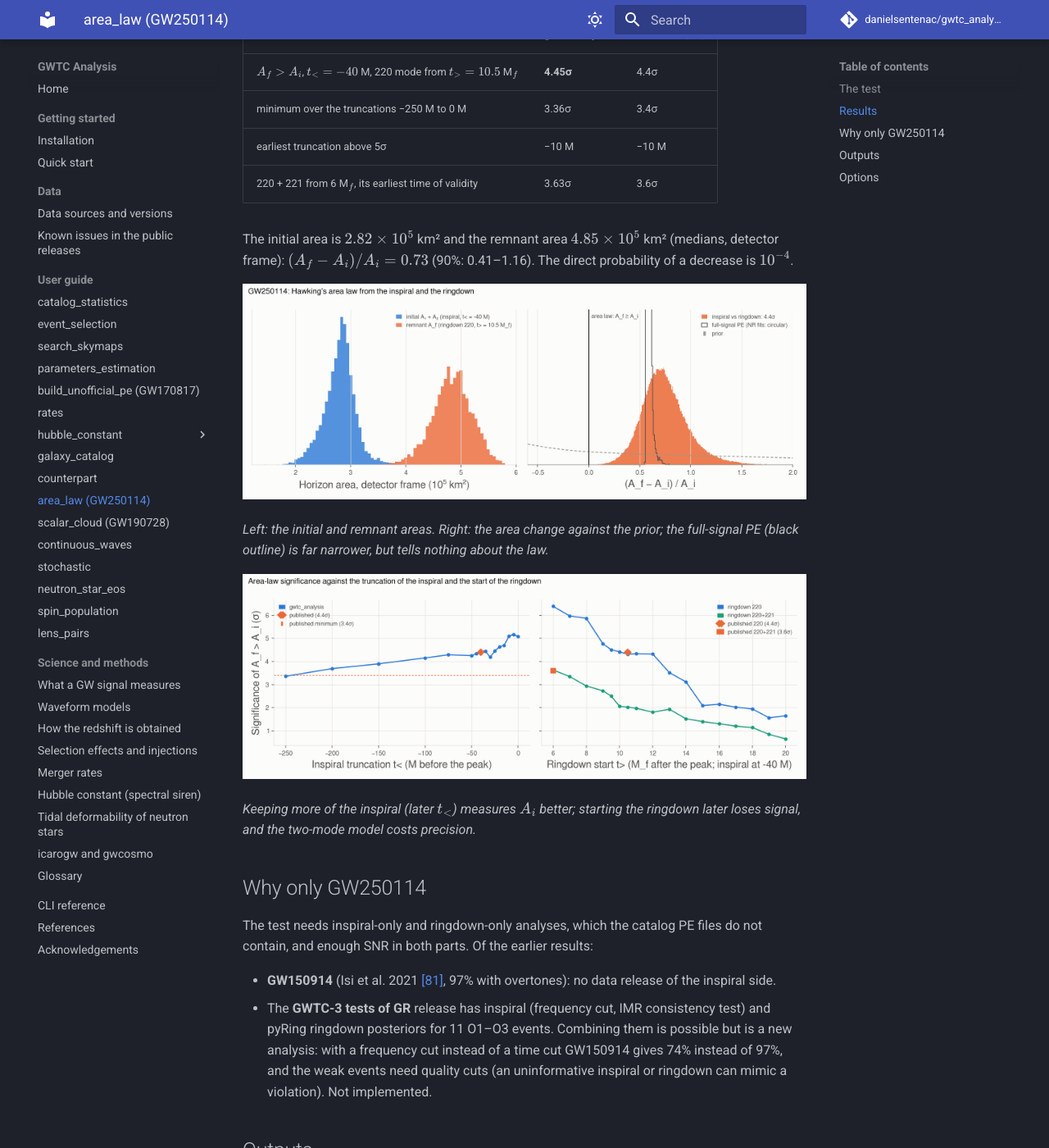
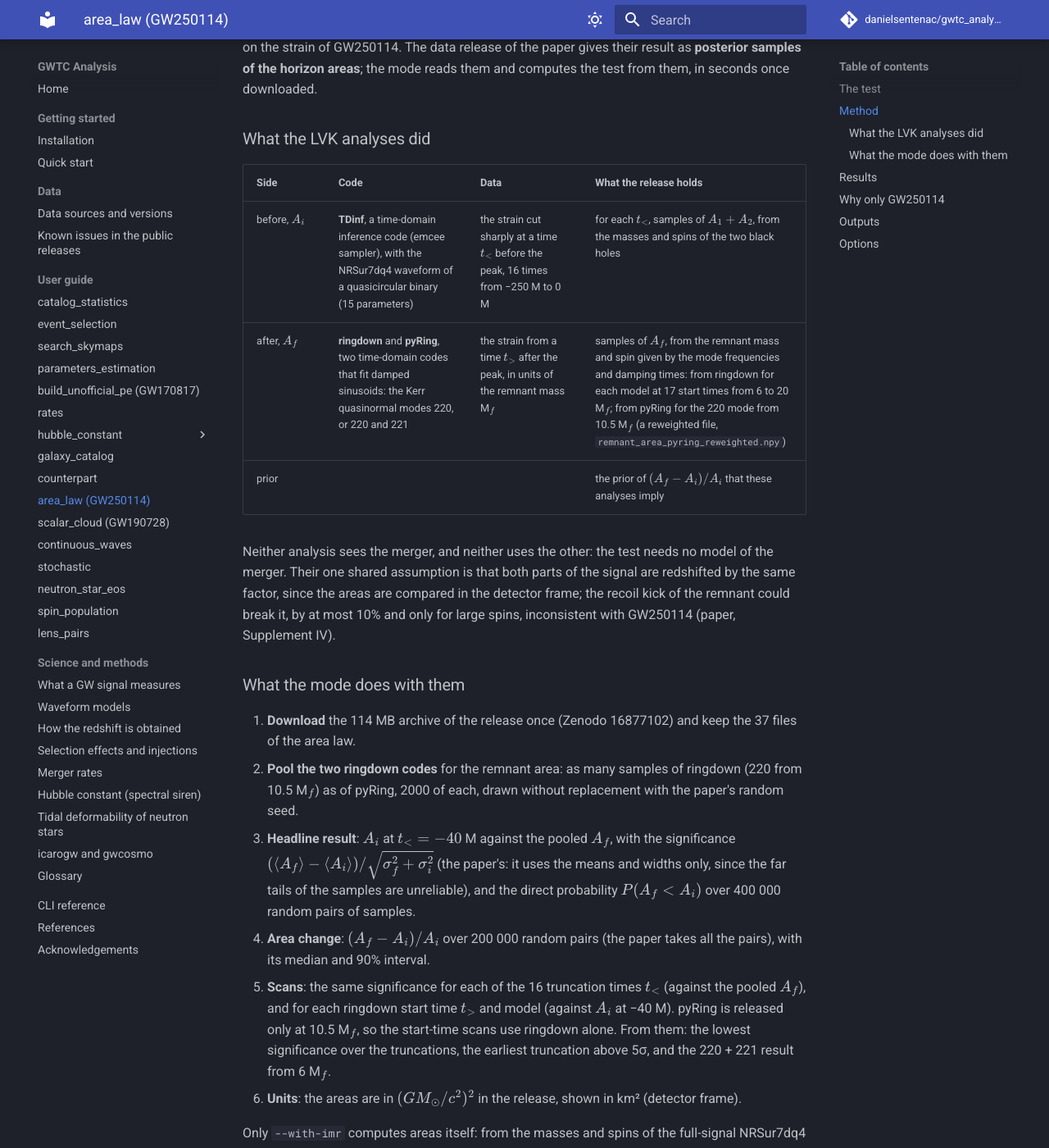
Before and after one commit to danielsentenac/gwtc_analysis, an MkDocs documentation site: the page built from docs/modes/area-law.md, in a window 1280 px wide and 1400 px high, scrolled down 1066 px. Shown: the whole window at 82% size. Built offline with MkDocs 1.6.1 and Material for MkDocs 9.7.7, drawn with Linux system fonts in a browser that asks for light colours; comment, search, counter and statistics services are not loaded; some of the changed text lies outside the part shown.

Commit message:
docs area_law: Method section (what the LVK analyses did, what the mode computes from the release)
Co-Authored-By: Claude Opus 5.5 <noreply@anthropic.com>

```diff
--- a/docs/modes/area-law.md
+++ b/docs/modes/area-law.md
@@ -34,6 +34,45 @@ The masses are detector-frame on both sides, so the redshift cancels in \((A_f -
 significance is the paper's, \((\langle A_f\rangle - \langle A_i\rangle)/\sqrt{\sigma_f^2 + \sigma_i^2}\),
 with the remnant areas of two ringdown codes pooled in equal numbers; the report also gives the direct
 probability \(P(A_f < A_i)\) over random pairs of samples.
+
+## Method
+
+**The mode runs no parameter estimation and no ringdown fit.** Those analyses are the LVK's, run on the
+strain of GW250114. The data release of the paper gives their result as **posterior samples of
+the horizon areas**; the mode reads them and computes the test from them, in seconds once downloaded.
+
+### What the LVK analyses did
+
+| Side | Code | Data | What the release holds |
+|---|---|---|---|
+| before, \(A_i\) | **TDinf**, a time-domain inference code (emcee sampler), with the NRSur7dq4 waveform of a quasicircular binary (15 parameters) | the strain cut sharply at a time \(t_<\) before the peak, 16 times from −250 M to 0 M | for each \(t_<\), samples of \(A_1 + A_2\), from the masses and spins of the two black holes |
+| after, \(A_f\) | **ringdown** and **pyRing**, two time-domain codes that fit damped sinusoids: the Kerr quasinormal modes 220, or 220 and 221 | the strain from a time \(t_>\) after the peak, in units of the remnant mass M\(_f\) | samples of \(A_f\), from the remnant mass and spin given by the mode frequencies and damping times: from ringdown for each model at 17 start times from 6 to 20 M\(_f\); from pyRing for the 220 mode from 10.5 M\(_f\) (a reweighted file, `remnant_area_pyring_reweighted.npy`) |
+| prior | | | the prior of \((A_f - A_i)/A_i\) that these analyses imply |
+
+Neither analysis sees the merger, and neither uses the other: the test needs no model of the merger. Their one
+shared assumption is that both parts of the signal are redshifted by the same factor, since the areas are compared
+in the detector frame; the recoil kick of the remnant could break it, by at most 10% and only for large spins,
+inconsistent with GW250114 (paper, Supplement IV).
+
+### What the mode does with them
+
+1. **Download** the 114 MB archive of the release once (Zenodo 16877102) and keep the 37 files of the area law.
+2. **Pool the two ringdown codes** for the remnant area: as many samples of ringdown (220 from 10.5 M\(_f\)) as of
+   pyRing, 2000 of each, drawn without replacement with the paper's random seed.
+3. **Headline result**: \(A_i\) at \(t_< = -40\) M against the pooled \(A_f\), with the significance
+   \((\langle A_f\rangle - \langle A_i\rangle)/\sqrt{\sigma_f^2 + \sigma_i^2}\) (the paper's: it uses the means and
+   widths only, since the far tails of the samples are unreliable), and the direct probability \(P(A_f < A_i)\)
+   over 400 000 random pairs of samples.
+4. **Area change**: \((A_f - A_i)/A_i\) over 200 000 random pairs (the paper takes all the pairs), with its
+   median and 90% interval.
+5. **Scans**: the same significance for each of the 16 truncation times \(t_<\) (against the pooled \(A_f\)), and
+   for each ringdown start time \(t_>\) and model (against \(A_i\) at −40 M). pyRing is released only at 10.5 M\(_f\),
+   so the start-time scans use ringdown alone. From them: the lowest significance over the truncations, the
+   earliest truncation above 5σ, and the 220 + 221 result from 6 M\(_f\).
+6. **Units**: the areas are in \((G M_\odot/c^2)^2\) in the release, shown in km² (detector frame).
+
+Only `--with-imr` computes areas itself: from the masses and spins of the full-signal NRSur7dq4 samples, with
+the Kerr formula above, as the consistency check described in [The test](#the-test).
 
 ## Results
 
```
